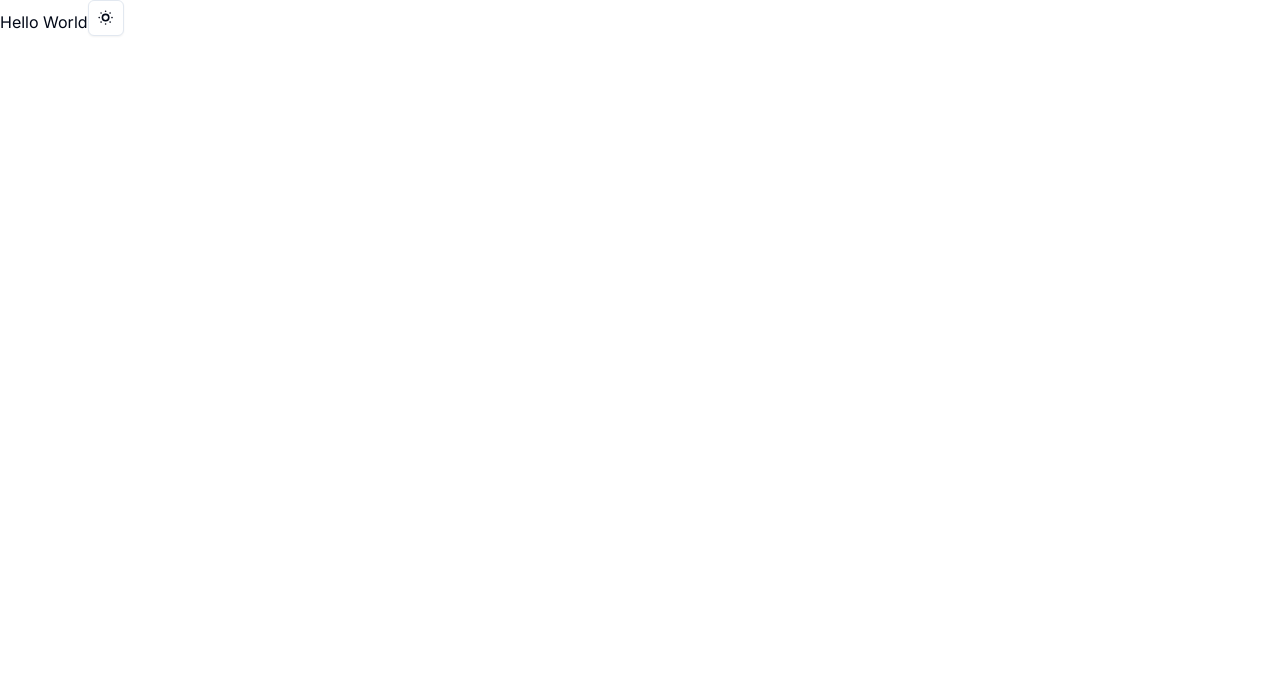
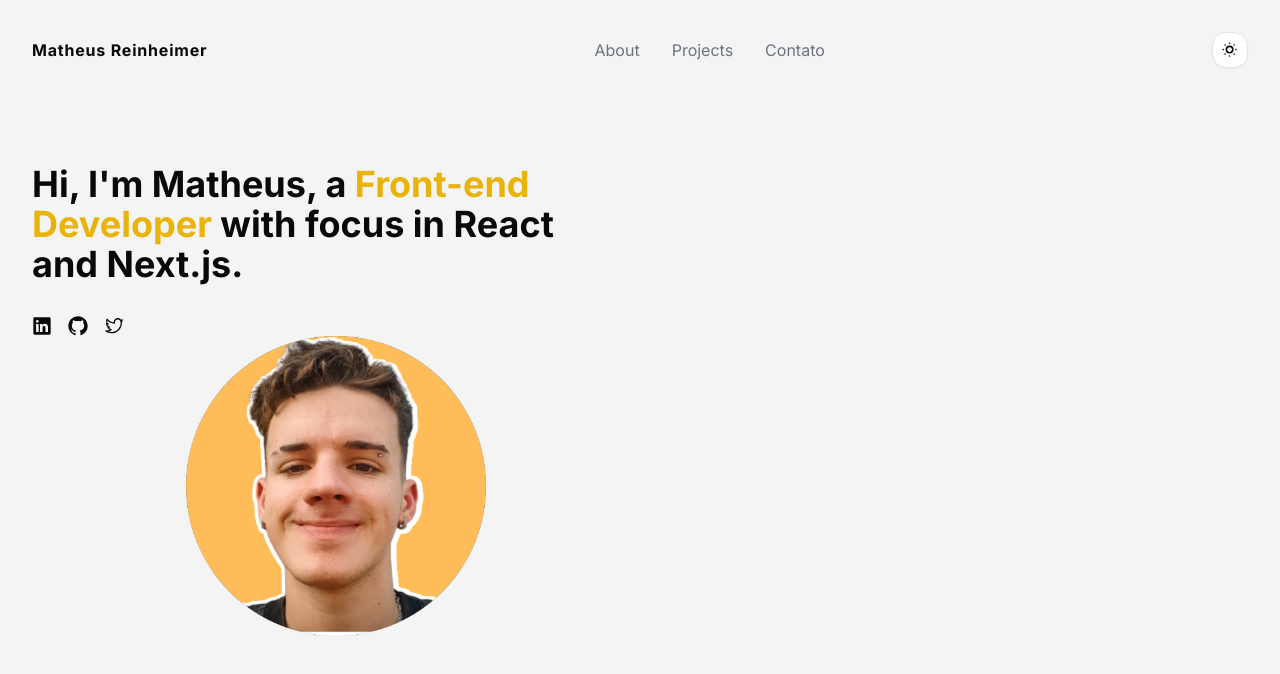
Before and after one commit to reinheimermat/matheus-reinheimer, a Next.js app: page / in a window 1280 px wide. Shown: the top 674 px of the page. Built offline with nearby package versions, Linux system fonts and the light colour scheme.

Commit message:
refeact: adjust navbar

```diff
--- a/package.json
+++ b/package.json
@@ -11,6 +11,7 @@
   "dependencies": {
     "@radix-ui/react-dropdown-menu": "^2.0.6",
     "@radix-ui/react-icons": "^1.3.0",
+    "@radix-ui/react-navigation-menu": "^1.1.4",
     "@radix-ui/react-slot": "^1.0.2",
     "class-variance-authority": "^0.7.0",
     "clsx": "^2.1.0",
--- a/src/app/globals.css
+++ b/src/app/globals.css
@@ -5,64 +5,49 @@
 @layer base {
   :root {
     --background: 0 0% 100%;
-    --foreground: 222.2 84% 4.9%;
-
+    --foreground: 240 10% 3.9%;
+    --bg-secondary: 0 0% 96%;
     --card: 0 0% 100%;
-    --card-foreground: 222.2 84% 4.9%;
-
+    --card-foreground: 240 10% 3.9%;
     --popover: 0 0% 100%;
-    --popover-foreground: 222.2 84% 4.9%;
-
-    --primary: 222.2 47.4% 11.2%;
-    --primary-foreground: 210 40% 98%;
-
-    --secondary: 210 40% 96.1%;
-    --secondary-foreground: 222.2 47.4% 11.2%;
-
-    --muted: 210 40% 96.1%;
-    --muted-foreground: 215.4 16.3% 46.9%;
-
-    --accent: 210 40% 96.1%;
-    --accent-foreground: 222.2 47.4% 11.2%;
-
+    --popover-foreground: 240 10% 3.9%;
+    --primary: 240 5.9% 10%;
+    --primary-foreground: 0 0% 98%;
+    --secondary: 240 4.8% 95.9%;
+    --secondary-foreground: 240 5.9% 10%;
+    --muted: 240 4.8% 95.9%;
+    --muted-foreground: 240 3.8% 46.1%;
+    --accent: 240 4.8% 95.9%;
+    --accent-foreground: 240 5.9% 10%;
     --destructive: 0 84.2% 60.2%;
-    --destructive-foreground: 210 40% 98%;
-
-    --border: 214.3 31.8% 91.4%;
-    --input: 214.3 31.8% 91.4%;
-    --ring: 222.2 84% 4.9%;
-
-    --radius: 0.5rem;
+    --destructive-foreground: 0 0% 98%;
+    --border: 240 5.9% 90%;
+    --input: 240 5.9% 90%;
+    --ring: 240 5.9% 10%;
+    --radius: 1rem;
   }
 
   .dark {
-    --background: 222.2 84% 4.9%;
-    --foreground: 210 40% 98%;
-
-    --card: 222.2 84% 4.9%;
-    --card-foreground: 210 40% 98%;
-
-    --popover: 222.2 84% 4.9%;
-    --popover-foreground: 210 40% 98%;
-
-    --primary: 210 40% 98%;
-    --primary-foreground: 222.2 47.4% 11.2%;
-
-    --secondary: 217.2 32.6% 17.5%;
-    --secondary-foreground: 210 40% 98%;
-
-    --muted: 217.2 32.6% 17.5%;
-    --muted-foreground: 215 20.2% 65.1%;
-
-    --accent: 217.2 32.6% 17.5%;
-    --accent-foreground: 210 40% 98%;
-
+    --background: 240 10% 3.9%;
+    --foreground: 0 0% 98%;
+    --bg-secondary: 0 0% 13%;
+    --card: 240 10% 3.9%;
+    --card-foreground: 0 0% 98%;
+    --popover: 240 10% 3.9%;
+    --popover-foreground: 0 0% 98%;
+    --primary: 0 0% 98%;
+    --primary-foreground: 240 5.9% 10%;
+    --secondary: 240 3.7% 15.9%;
+    --secondary-foreground: 0 0% 98%;
+    --muted: 240 3.7% 15.9%;
+    --muted-foreground: 240 5% 64.9%;
+    --accent: 240 3.7% 15.9%;
+    --accent-foreground: 0 0% 98%;
     --destructive: 0 62.8% 30.6%;
-    --destructive-foreground: 210 40% 98%;
-
-    --border: 217.2 32.6% 17.5%;
-    --input: 217.2 32.6% 17.5%;
-    --ring: 212.7 26.8% 83.9%;
+    --destructive-foreground: 0 0% 98%;
+    --border: 240 3.7% 15.9%;
+    --input: 240 3.7% 15.9%;
+    --ring: 240 4.9% 83.9%;
   }
 }
 
--- a/src/app/page.tsx
+++ b/src/app/page.tsx
@@ -1,10 +1,40 @@
-import { ThemeToggle } from "@/components/theme-toggle";
+import { Navbar } from "@/components/navbar";
+import Image from "next/image";
+import Logo from "@/assets/Logo.png";
+import { GitHubLogoIcon, LinkedInLogoIcon, TwitterLogoIcon } from "@radix-ui/react-icons";
 
 export default function Home() {
   return (
-    <main>
-      Hello World
-      <ThemeToggle />
-    </main>
+    <>
+      <header className="fixed w-screen">
+        <Navbar />
+      </header>
+      <main>
+        <section className="bg-secondary pt-[6.25rem]" id="home">
+          <article className="container flex flex-col md:py-16">
+            <aside className="w-full md:w-1/2">
+              <h1 className="text-4xl font-bold text-pretty">
+                Hi, I'm Matheus, a <span className="text-yellow-500">Front-end Developer</span> with focus in React and Next.js.
+              </h1>
+
+              <ul className="pt-8 flex gap-4">
+                <li>
+                  <a href="https://www.linkedin.com/in/reinheimermat/"><LinkedInLogoIcon className="size-5 hover:text-yellow-500"/></a>
+                </li>
+                <li>
+                  <a href="https://github.com/reinheimermat"><GitHubLogoIcon className="size-5 hover:text-yellow-500"/></a>
+                </li>
+                <li>
+                  <a href="https://www.linkedin.com/in/reinheimermat/"><TwitterLogoIcon className="size-5 hover:text-yellow-500"/></a>
+                </li>
+              </ul>
+            </aside>
+            <aside className="w-full md:w-1/2 py-8 md:py-0">
+              <Image className="mx-auto md:ml-auto" src={Logo} alt="Minha foto sorrindo com um fundo amarelo" width={300} />
+            </aside>
+          </article>
+        </section>
+      </main>
+    </>
   );
 }
--- /dev/null
+++ b/src/components/navbar.tsx
@@ -0,0 +1,50 @@
+'use client'
+
+import Link from "next/link"
+import { ThemeToggle } from "./theme-toggle"
+import { DropdownMenu, DropdownMenuContent, DropdownMenuTrigger, DropdownMenuLabel, DropdownMenuSeparator, DropdownMenuItem } from "@/components/ui/dropdown-menu"
+import { Menu } from "lucide-react"
+
+export function Navbar() {
+    return (
+        <nav className="container flex items-center justify-between py-8">
+            <Link href={"/"} className="font-bold tracking-wider">Matheus Reinheimer</Link>
+            <ul className="gap-8 items-center hidden md:flex">
+                <li className="text-gray-500 hover:text-primary">
+                    <Link href={"#about"}>About</Link>
+                </li>
+                <li className="text-gray-500 hover:text-primary">
+                    <Link href={"#projects"}>Projects</Link>
+                </li>
+                <li className="text-gray-500 hover:text-primary">
+                    <Link href={"#contact"}>Contato</Link>
+                </li>
+            </ul>
+            <DropdownMenu>
+                <DropdownMenuTrigger className="md:hidden"><Menu/></DropdownMenuTrigger>
+                <DropdownMenuContent>
+                    <DropdownMenuLabel>
+                        <Link href="/" className="font-bold tracking-wider">Matheus Reinheimer</Link>
+                    </DropdownMenuLabel>
+                    <DropdownMenuSeparator />
+                    <DropdownMenuItem>
+                        <Link href={"#about"}>About</Link>
+                    </DropdownMenuItem>
+                    <DropdownMenuItem>
+                        <Link href={"#projects"}>Projects</Link>
+                    </DropdownMenuItem>
+                    <DropdownMenuItem>
+                        <Link href={"#contact"}>Contact</Link>
+                    </DropdownMenuItem>
+                    <DropdownMenuSeparator />
+                    <DropdownMenuItem>
+                        <ThemeToggle /> <p className="ps-2">Change Theme</p>
+                    </DropdownMenuItem>
+                </DropdownMenuContent>
+            </DropdownMenu>
+            <div className="hidden md:block">
+                <ThemeToggle />
+            </div>
+        </nav>
+    )
+}
--- /dev/null
+++ b/src/components/ui/navigation-menu.tsx
@@ -0,0 +1,128 @@
+import * as React from "react"
+import { ChevronDownIcon } from "@radix-ui/react-icons"
+import * as NavigationMenuPrimitive from "@radix-ui/react-navigation-menu"
+import { cva } from "class-variance-authority"
+
+import { cn } from "@/lib/utils"
+
+const NavigationMenu = React.forwardRef<
+  React.ElementRef<typeof NavigationMenuPrimitive.Root>,
+  React.ComponentPropsWithoutRef<typeof NavigationMenuPrimitive.Root>
+>(({ className, children, ...props }, ref) => (
+  <NavigationMenuPrimitive.Root
+    ref={ref}
+    className={cn(
+      "relative z-10 flex max-w-max flex-1 items-center justify-center",
+      className
+    )}
+    {...props}
+  >
+    {children}
+    <NavigationMenuViewport />
+  </NavigationMenuPrimitive.Root>
+))
+NavigationMenu.displayName = NavigationMenuPrimitive.Root.displayName
+
+const NavigationMenuList = React.forwardRef<
+  React.ElementRef<typeof NavigationMenuPrimitive.List>,
+  React.ComponentPropsWithoutRef<typeof NavigationMenuPrimitive.List>
+>(({ className, ...props }, ref) => (
+  <NavigationMenuPrimitive.List
+    ref={ref}
+    className={cn(
+      "group flex flex-1 list-none items-center justify-center space-x-1",
+      className
+    )}
+    {...props}
+  />
+))
+NavigationMenuList.displayName = NavigationMenuPrimitive.List.displayName
+
+const NavigationMenuItem = NavigationMenuPrimitive.Item
+
+const navigationMenuTriggerStyle = cva(
+  "group inline-flex h-9 w-max items-center justify-center rounded-md bg-background px-4 py-2 text-sm font-medium transition-colors hover:bg-accent hover:text-accent-foreground focus:bg-accent focus:text-accent-foreground focus:outline-none disabled:pointer-events-none disabled:opacity-50 data-[active]:bg-accent/50 data-[state=open]:bg-accent/50"
+)
+
+const NavigationMenuTrigger = React.forwardRef<
+  React.ElementRef<typeof NavigationMenuPrimitive.Trigger>,
+  React.ComponentPropsWithoutRef<typeof NavigationMenuPrimitive.Trigger>
+>(({ className, children, ...props }, ref) => (
+  <NavigationMenuPrimitive.Trigger
+    ref={ref}
+    className={cn(navigationMenuTriggerStyle(), "group", className)}
+    {...props}
+  >
+    {children}{" "}
+    <ChevronDownIcon
+      className="relative top-[1px] ml-1 h-3 w-3 transition duration-300 group-data-[state=open]:rotate-180"
+      aria-hidden="true"
+    />
+  </NavigationMenuPrimitive.Trigger>
+))
+NavigationMenuTrigger.displayName = NavigationMenuPrimitive.Trigger.displayName
+
+const NavigationMenuContent = React.forwardRef<
+  React.ElementRef<typeof NavigationMenuPrimitive.Content>,
+  React.ComponentPropsWithoutRef<typeof NavigationMenuPrimitive.Content>
+>(({ className, ...props }, ref) => (
+  <NavigationMenuPrimitive.Content
+    ref={ref}
+    className={cn(
+      "left-0 top-0 w-full data-[motion^=from-]:animate-in data-[motion^=to-]:animate-out data-[motion^=from-]:fade-in data-[motion^=to-]:fade-out data-[motion=from-end]:slide-in-from-right-52 data-[motion=from-start]:slide-in-from-left-52 data-[motion=to-end]:slide-out-to-right-52 data-[motion=to-start]:slide-out-to-left-52 md:absolute md:w-auto ",
+      className
+    )}
+    {...props}
+  />
+))
+NavigationMenuContent.displayName = NavigationMenuPrimitive.Content.displayName
+
+const NavigationMenuLink = NavigationMenuPrimitive.Link
+
+const NavigationMenuViewport = React.forwardRef<
+  React.ElementRef<typeof NavigationMenuPrimitive.Viewport>,
+  React.ComponentPropsWithoutRef<typeof NavigationMenuPrimitive.Viewport>
+>(({ className, ...props }, ref) => (
+  <div className={cn("absolute left-0 top-full flex justify-center")}>
+    <NavigationMenuPrimitive.Viewport
+      className={cn(
+        "origin-top-center relative mt-1.5 h-[var(--radix-navigation-menu-viewport-height)] w-full overflow-hidden rounded-md border bg-popover text-popover-foreground shadow data-[state=open]:animate-in data-[state=closed]:animate-out data-[state=closed]:zoom-out-95 data-[state=open]:zoom-in-90 md:w-[var(--radix-navigation-menu-viewport-width)]",
+        className
+      )}
+      ref={ref}
+      {...props}
+    />
+  </div>
+))
+NavigationMenuViewport.displayName =
+  NavigationMenuPrimitive.Viewport.displayName
+
+const NavigationMenuIndicator = React.forwardRef<
+  React.ElementRef<typeof NavigationMenuPrimitive.Indicator>,
+  React.ComponentPropsWithoutRef<typeof NavigationMenuPrimitive.Indicator>
+>(({ className, ...props }, ref) => (
+  <NavigationMenuPrimitive.Indicator
+    ref={ref}
+    className={cn(
+      "top-full z-[1] flex h-1.5 items-end justify-center overflow-hidden data-[state=visible]:animate-in data-[state=hidden]:animate-out data-[state=hidden]:fade-out data-[state=visible]:fade-in",
+      className
+    )}
+    {...props}
+  >
+    <div className="relative top-[60%] h-2 w-2 rotate-45 rounded-tl-sm bg-border shadow-md" />
+  </NavigationMenuPrimitive.Indicator>
+))
+NavigationMenuIndicator.displayName =
+  NavigationMenuPrimitive.Indicator.displayName
+
+export {
+  navigationMenuTriggerStyle,
+  NavigationMenu,
+  NavigationMenuList,
+  NavigationMenuItem,
+  NavigationMenuContent,
+  NavigationMenuTrigger,
+  NavigationMenuLink,
+  NavigationMenuIndicator,
+  NavigationMenuViewport,
+}
```
Also changed, not shown: .eslintrc.json, src/assets/Logo.png (added), 1 other file (tests, documents, lock files or other folders).
